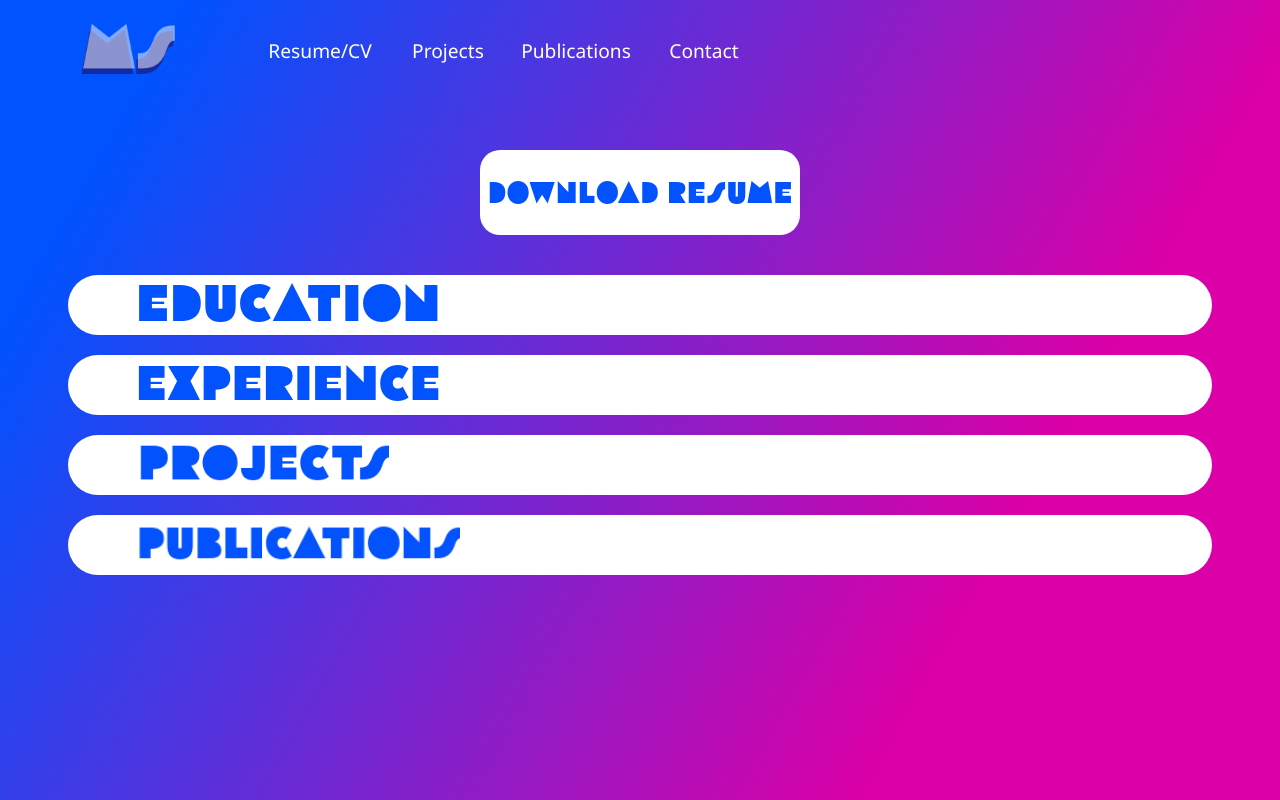
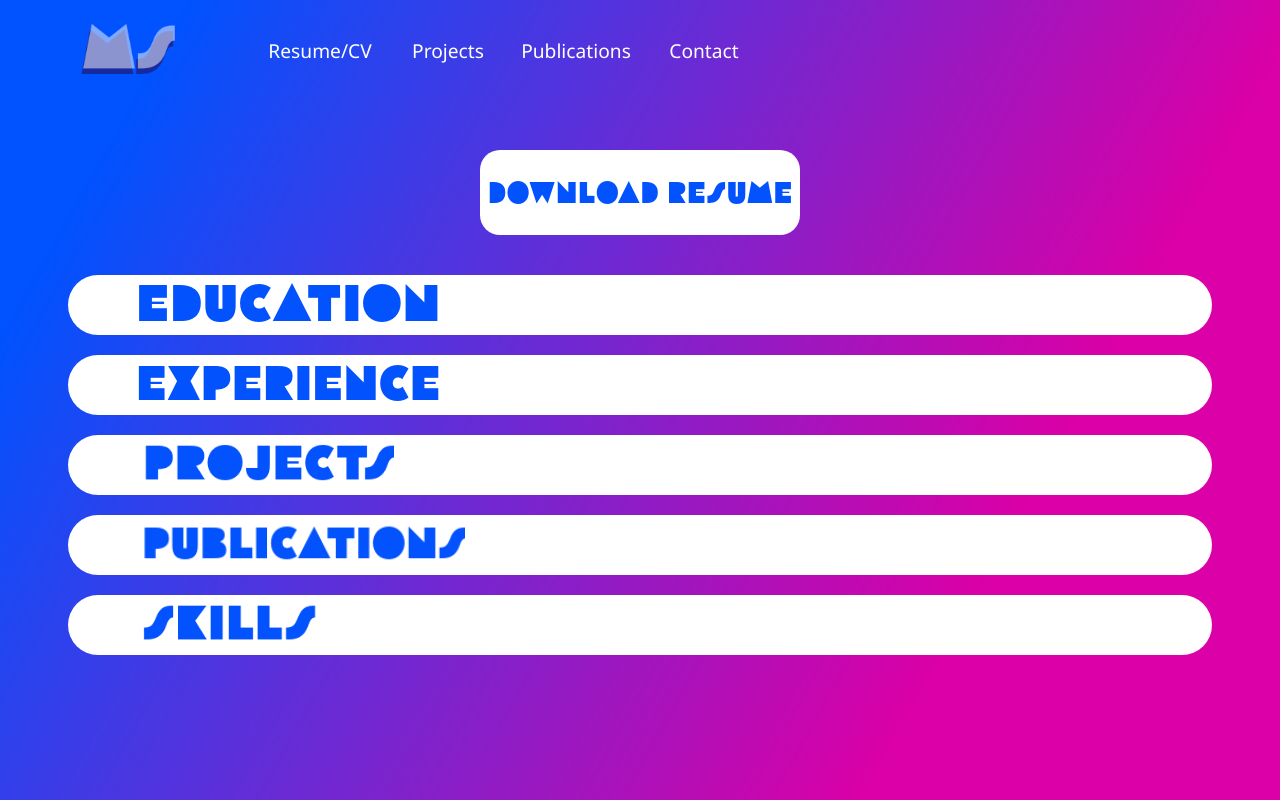
Before and after one commit to skansher/portfolio, a React (Create React App) app in the folder my-app/: page /resume in a window 1280 px wide. Built offline with nearby package versions, Linux system fonts and the light colour scheme.

Commit message:
resume completed

```diff
--- a/my-app/src/CSS/resume.css
+++ b/my-app/src/CSS/resume.css
@@ -183,7 +183,7 @@ h2 {
     background-position: center;
     width: 300px;
     height: 70px;
-    padding-left: 70px;
+    padding-left: 80px;
     align-items: center;
     justify-content: flex-end;
     cursor: pointer;
@@ -220,9 +220,19 @@ h2 {
 .publications{
     background-image: url(../Images/publications_blue.png);
     height: 90px;
-    padding-left: 140px;
+    padding-left: 150px;
 }
 
 .publications.visible, .publications:hover {
     background-image: url(../Images/publications_pink.png);
 }
+
+.skillsImg{
+    background-image: url(../Images/skills_blue.png);
+    height: 70px;
+    padding-left: 0px;
+}
+
+.skillsImg.visible, .skillsImg:hover {
+    background-image: url(../Images/skills_pink.png);
+}
--- a/my-app/src/Components/Contact.jsx
+++ b/my-app/src/Components/Contact.jsx
@@ -1,7 +1,7 @@
 import React from 'react';
 import Header from "./Header";
 
-const Contact = ({}) => {
+const Contact = () => {
     return (
         <div>
         <Header />
--- a/my-app/src/Components/Header.jsx
+++ b/my-app/src/Components/Header.jsx
@@ -2,7 +2,7 @@ import React from 'react';
 import { Link }  from 'react-router-dom';
 import '../CSS/header.css';
 
-const Header = ({}) => {
+const Header = () => {
     return (
         <div className="header">
             <Link to="/home" className="link">
--- a/my-app/src/Components/Home.jsx
+++ b/my-app/src/Components/Home.jsx
@@ -4,7 +4,7 @@ import '../CSS/website.css';
 import '../CSS/home.css';
 import backgroundImage from '../Images/home_page_background.png';
 
-const Home = ({}) => {
+const Home = () => {
     return (
         <div className="container" style={{
             backgroundImage: `url(${backgroundImage})`,
--- a/my-app/src/Components/Projects.jsx
+++ b/my-app/src/Components/Projects.jsx
@@ -1,27 +1,14 @@
-import React, {useState} from 'react';
+import React from 'react';
 import Header from "./Header";
 import '../CSS/website.css';
-import '../CSS/resume.css';
-import resumeData from '../Files/resume.json';
-import { FontAwesomeIcon } from '@fortawesome/react-fontawesome';
-import { faDownload } from '@fortawesome/free-solid-svg-icons';
 
-const Projects = ({}) => {
+const Projects = () => {
     return (
         <div className="container">
             <div className="top">
                 <Header />
             </div>
-            <div className="resume">
 
-                {/* DOWNLOAD RESUME */}
-                    <div className="download-div">
-                        <FontAwesomeIcon icon={faDownload} className="download-icon"/>
-                        <h3>Download Resume</h3>
-                    </div>
-
-
-            </div>
         </div>
     );
 }
--- a/my-app/src/Components/Publications.jsx
+++ b/my-app/src/Components/Publications.jsx
@@ -1,7 +1,7 @@
 import React from 'react';
 import Header from "./Header";
 
-const Publications = ({}) => {
+const Publications = () => {
     return (
         <div>
         <Header />
--- a/my-app/src/Components/Resume.jsx
+++ b/my-app/src/Components/Resume.jsx
@@ -1,11 +1,11 @@
-import React, {useState, useEffect} from 'react';
+import React, {useState} from 'react';
 import Header from "./Header";
 import '../CSS/website.css';
 import '../CSS/resume.css';
 import resumeData from '../Files/resume.json';
 import background from '../Images/page_background1.png';
 
-const Resume = ({}) => {
+const Resume = () => {
     const [dropDown, setDropDown] = useState(null);
 
     const toggleSection = (section) => {
@@ -135,7 +135,7 @@ const Resume = ({}) => {
                 </div>
             </div>
             {resumeData.publications.map((pub, index) => (
-                <div className={`wrapper2 ${dropDown === 'publications' ? 'visible' : ''}`} key={index}>
+            <div className={`wrapper2 ${dropDown === 'publications' ? 'visible' : ''}`} key={index}>
                 <div style={{ display: 'flex', flexDirection: 'row', justifyContent: 'space-between' }}>
                     <div className="section1">
                             <p className="degree">{pub.title}</p>
@@ -149,6 +149,26 @@ const Resume = ({}) => {
                 </div>
             </div>
                 ))}
+
+            {/* SKILLS */}
+            <div className="wrapper1">
+                <div className="section-title" onClick={() => toggleSection('skills')}>
+                    <div className={`section-image skillsImg ${dropDown === 'skills' ? 'visible' : ''}`}></div>
+                </div>
+            </div>
+            {resumeData.skills.map((sk, index) => (
+                <div className={`wrapper2 ${dropDown === 'skills' ? 'visible' : ''}`} key={index}>
+                    <div style={{ display: 'flex', flexDirection: 'row', justifyContent: 'space-between' }}>
+                        <div className="section1">
+                            <p className="degree">{sk.title}</p>
+                        </div>
+                    </div>
+                    <div style={{ display: 'flex', flexDirection: 'column', justifyContent: 'flex-start', marginTop: '10px' }}>
+                        <p className="skills" style={{fontWeight: '400', fontSize: '1em'}}>{sk.details}</p>
+                    </div>
+                </div>
+            ))}
+
         </div>
 
     </div>
--- a/my-app/src/Files/resume.json
+++ b/my-app/src/Files/resume.json
@@ -111,6 +111,24 @@
                 "location": "MiALA Conference",
                 "details": "Undergraduate students are an integral part of Ask Us services at The Ohio State University Libraries. Students perform a wide-range of jobs including answering high volumes of chat reference questions, co-designing and teaching workshops with librarians, and providing peer-research coaching appointments for novice undergraduate researchers. This poster will describe student-driven efforts to seek better compoensation as well as the managerial philosophy behind working with students in partnership to create educationally purposeful student employment."
             }
+        ],
+        "skills": [
+            {
+                "title": "Programming Languages",
+                "details": "React, Node.js, Electron.js, Microsoft .NET, C#, JavaScript, HTML, Python, Java, C"
+            },
+            {
+                "title": "Database & Cloud",
+                "details": "PostgreSQL, MySQL, Amazon Web Services (AWS)"
+            },
+            {
+                "title": "Development Tools",
+                "details": "Visual Studio, Git, Selenium, Arduino, MATLAB, ServiceNow, Unity, Unreal Engine"
+            },
+            {
+                "title": "Additional Skills",
+                "details": "Maya, Adobe Express, Adobe Illustrator, Microsoft 365"
+            }
 
         ]
 }
```
Also changed, not shown: my-app/src/Images/skills_blue.png (added), my-app/src/Images/skills_pink.png (added).
